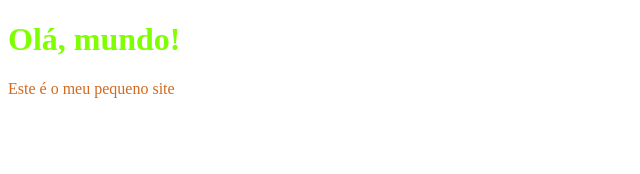
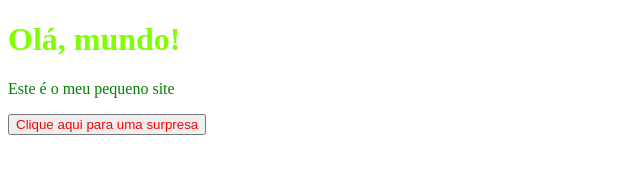
Before and after one commit to luizabvieiralbv/app-6830, a plain HTML site: page index.html in a window 1280 px wide. Shown: the whole page, without its empty margins (0-640 px from the left). Drawn offline with Linux system fonts and the light colour scheme.

Commit message:
feat: add button with alert

```diff
--- a/index.html
+++ b/index.html
@@ -6,11 +6,13 @@
     <meta name="viewport" content="width=device-width, initial-scale=1.0">
     <title>Document</title>
     <link rel="stylesheet" href="style.css">
+    <script src="script.js"></script>
 </head>
 
 <body>
     <h1>Olá, mundo!</h1>
     <p class="paragrafos">Este é o meu pequeno site</p>
+    <button onclick="CliqueAqui()">Clique aqui para uma surpresa</button>
 </body>
 
 </html>
--- a/script.js
+++ b/script.js
@@ -0,0 +1,3 @@
+function CliqueAqui() {
+    alert("Fofoqueiro");
+}
--- a/style.css
+++ b/style.css
@@ -3,5 +3,9 @@ h1 {
 }
 
 .paragrafos {
-    color: chocolate;
+    color: green;
 }
+
+button {
+    color: red;
+}
```
